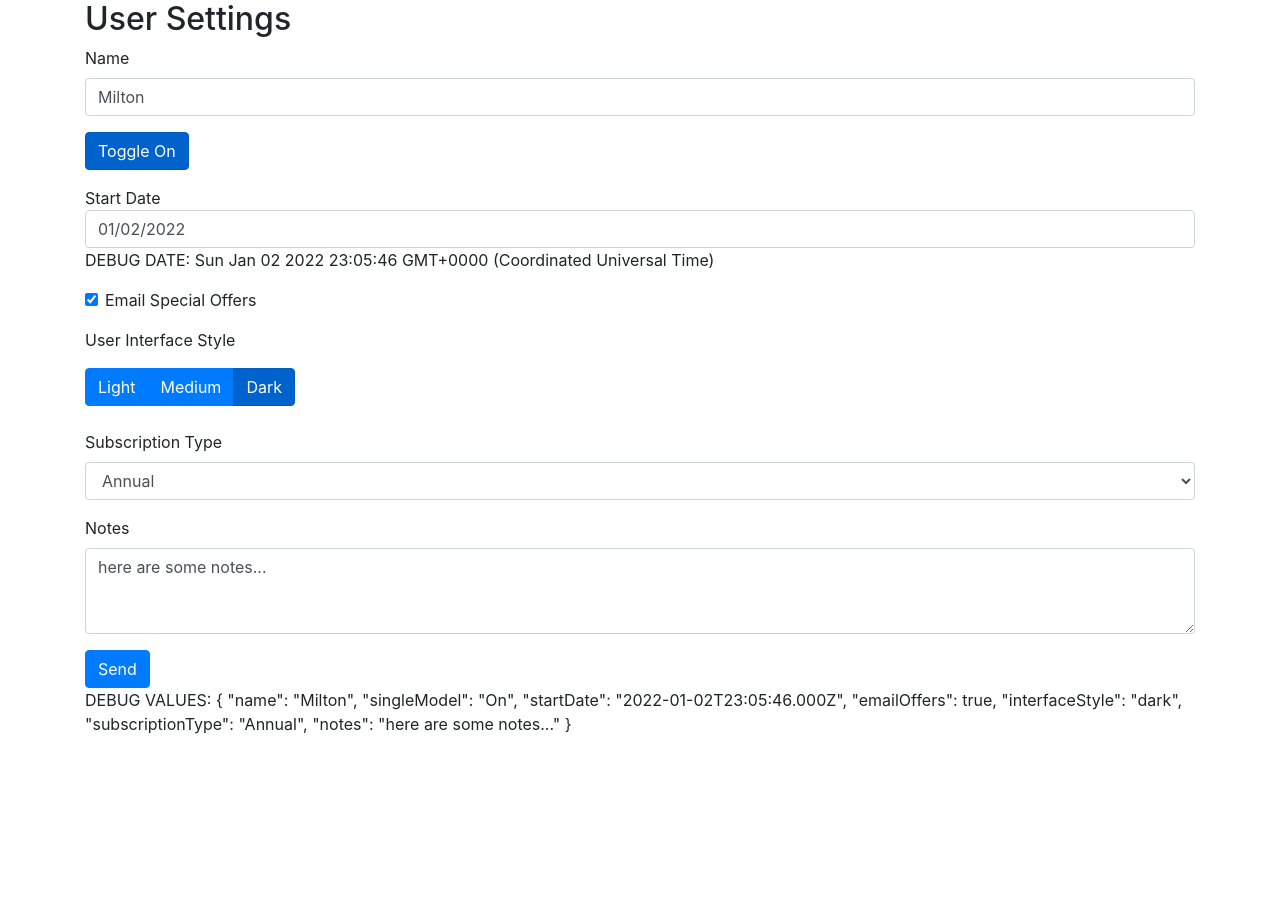
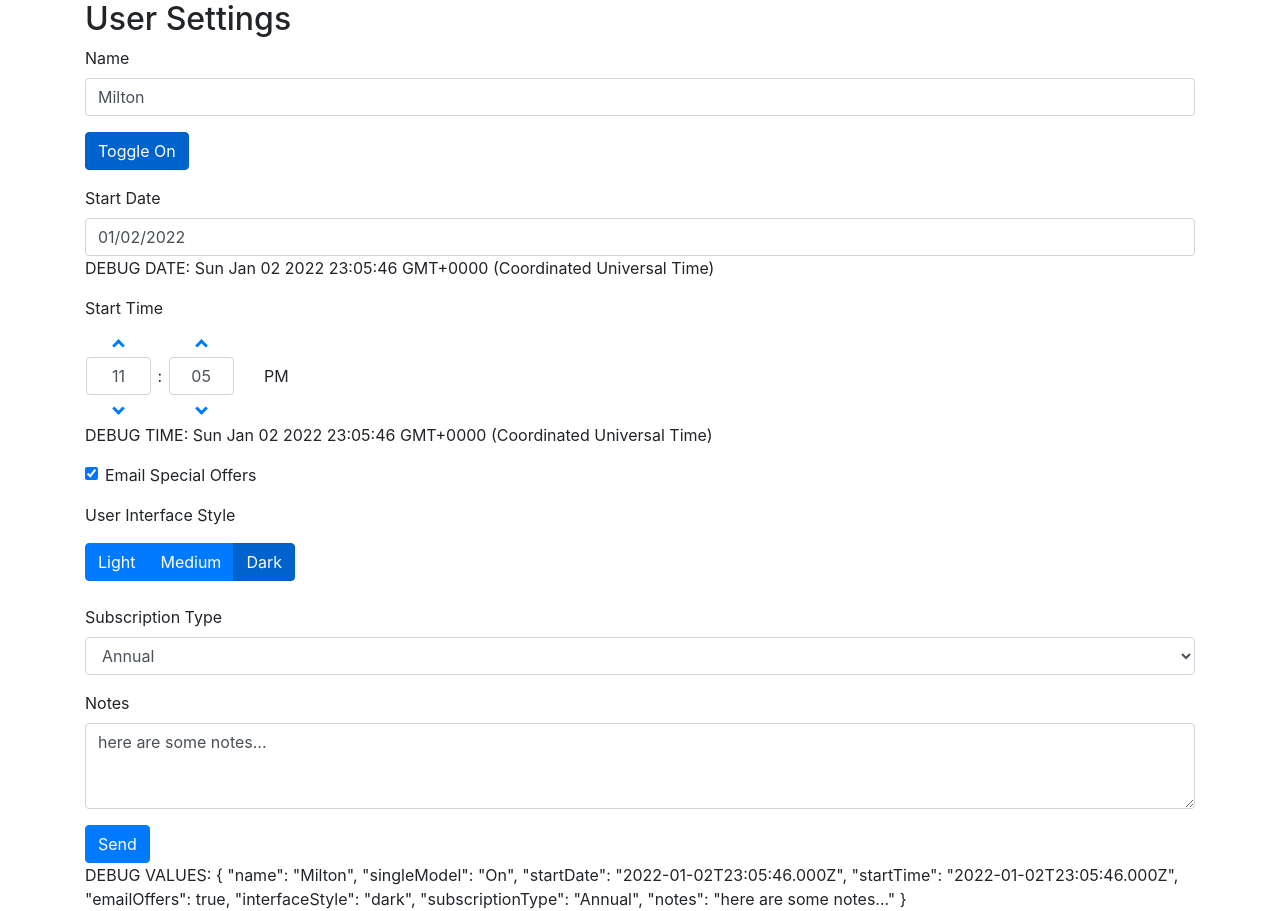
Before and after one commit to ftijan/ng-template-forms, an Angular app: page / in a window 1280 px wide. Before the commit the page ends 800 px from the top, so only its background shows below. Built offline with nearby package versions, Linux system fonts and the light colour scheme.

Commit message:
adding timepicker ngx-bootstrap component

```diff
--- a/src/app/app.module.ts
+++ b/src/app/app.module.ts
@@ -8,6 +8,7 @@
 import { ButtonsModule } from 'ngx-bootstrap/buttons';
 import { BsDatepickerModule } from 'ngx-bootstrap/datepicker';
 import { BrowserAnimationsModule } from '@angular/platform-browser/animations';
+import { TimepickerModule } from 'ngx-bootstrap/timepicker';
 
 @NgModule({
   declarations: [
@@ -20,7 +21,8 @@
     HttpClientModule,
     ButtonsModule.forRoot(),
     BsDatepickerModule.forRoot(),
-    BrowserAnimationsModule
+    BrowserAnimationsModule,
+    TimepickerModule.forRoot()
   ],
   providers: [],
   bootstrap: [AppComponent]
--- a/src/app/user-settings-form/user-settings-form.component.html
+++ b/src/app/user-settings-form/user-settings-form.component.html
@@ -43,12 +43,18 @@
         </div>
 
         <div class="form-group">
-          <label class="form-check-label" for="startDate">Start Date</label>
+            <label for="startDate">Start Date</label>
             <input type="text" placeholder="Start Date" class="form-control"
                 [(ngModel)]="startDate" name="startDate" id="startDate"
                 bsDatepicker>
                 <!-- date range: bsDaterangepicker -->
             <div>DEBUG DATE: {{ startDate }}</div>
+        </div>
+
+        <div class="form-group">
+            <label for="startTime">Start Time</label>
+            <timepicker [(ngModel)]="startTime" name="startTime" id="startTime"></timepicker>
+            <div>DEBUG TIME: {{ startTime }}</div>
         </div>
 
         <div class="form-check form-group">
--- a/src/app/user-settings-form/user-settings-form.component.ts
+++ b/src/app/user-settings-form/user-settings-form.component.ts
@@ -21,6 +21,7 @@
   // placeholder models for ngx-bootstrap components
   singleModel = "On";
   startDate: Date = new Date();
+  startTime: Date = new Date();
 
   // Prevent overwriting original data on cancel or back navigation.
   // Would need deep cloning on highly nested data hierarchy:
```
Lines whose indentation alone changed are shown as unchanged.
